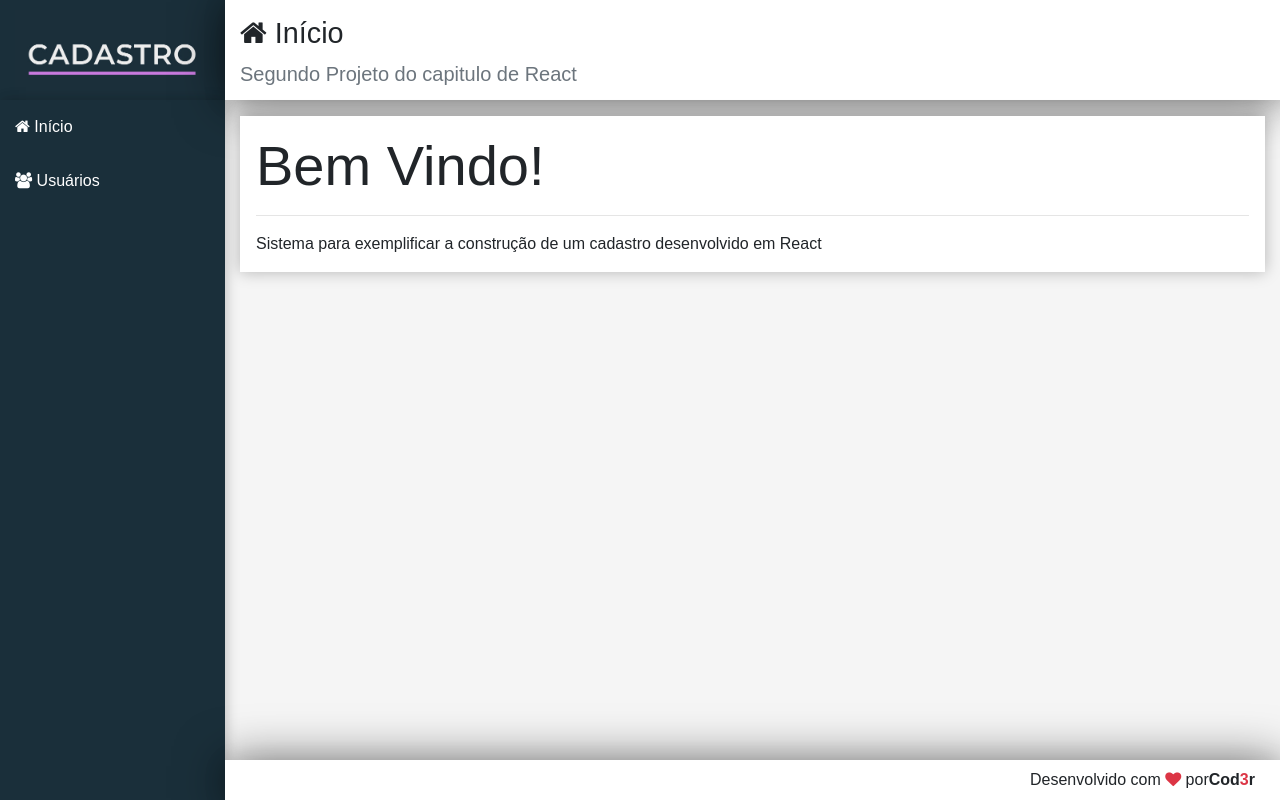
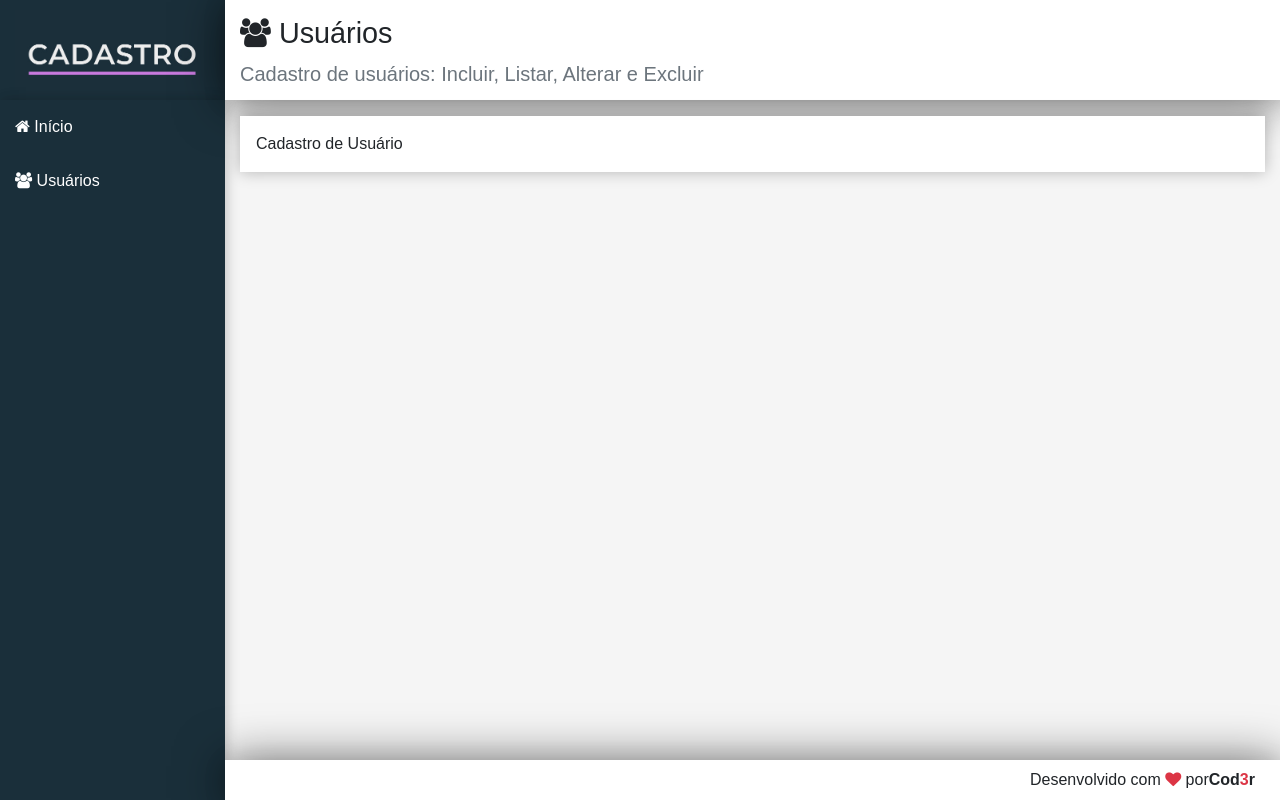
Before and after one commit to v1n1c1u5ouza/ReactJs-crud, a React (Create React App) app in the folder frontend/: page /users in a window 1280 px wide. Built offline with nearby package versions, Linux system fonts and the light colour scheme.

Commit message:
Feat: Add React-Router to manage page navegation

```diff
--- a/frontend/src/components/templates/Logo.jsx
+++ b/frontend/src/components/templates/Logo.jsx
@@ -1,11 +1,12 @@
 import "./Logo.css";
 import logo from "../../assets/img/logo.png";
 import React from "react";
+import { Link } from "react-router-dom";
 
 export default (props) => (
   <aside className="logo">
-    <a href="/" className="logo">
+    <Link to="/" className="logo">
       <img src={logo} alt="logo" />
-    </a>
+    </Link>
   </aside>
 );
--- a/frontend/src/components/templates/Nav.jsx
+++ b/frontend/src/components/templates/Nav.jsx
@@ -1,15 +1,16 @@
 import "./Nav.css";
 import React from "react";
+import { Link } from "react-router-dom";
 
 export default (props) => (
   <aside className="menu-area">
     <nav className="menu">
-      <a href="#/">
+      <Link to="/">
         <i className="fa fa-home"></i> Início
-      </a>
-      <a href="#/users">
+      </Link>
+      <Link to="/users">
         <i className="fa fa-users"></i> Usuários
-      </a>
+      </Link>
     </nav>
   </aside>
 );
--- a/frontend/src/components/user/UserCrud.jsx
+++ b/frontend/src/components/user/UserCrud.jsx
@@ -2,7 +2,7 @@
 
 import Main from "../templates/Main";
 
-const headeProps = {
+const headerProps = {
   icon: "users",
   title: "Usuários",
   subtitle: "Cadastro de usuários: Incluir, Listar, Alterar e Excluir",
@@ -10,6 +10,6 @@
 
 export default class UserCrud extends Component {
   render() {
-    return <main {...headeProps}>Cadastro de Usuário</main>;
+    return <Main {...headerProps}>Cadastro de Usuário</Main>;
   }
 }
--- a/frontend/src/main/App.jsx
+++ b/frontend/src/main/App.jsx
@@ -2,18 +2,20 @@
 import "font-awesome/css/font-awesome.min.css";
 import "./App.css";
 import React from "react";
+import { BrowserRouter } from "react-router-dom";
 
 import Logo from "../components/templates/Logo";
 import Nav from "../components/templates/Nav";
-
+import Routes from "./Routes";
 import Footer from "../components/templates/Footer";
-import Home from "../components/Home/Home";
 
 export default (props) => (
-  <div className="app">
-    <Logo />
-    <Nav />
-    <Home />
-    <Footer />
-  </div>
+  <BrowserRouter>
+    <div className="app">
+      <Logo />
+      <Nav />
+      <Routes />
+      <Footer />
+    </div>
+  </BrowserRouter>
 );
--- /dev/null
+++ b/frontend/src/main/Routes.jsx
@@ -0,0 +1,12 @@
+import React from "react";
+import { Switch, Route, Redirect } from "react-router";
+
+import Home from "../components/Home/Home";
+import UserCrud from "../components/user/UserCrud";
+
+export default (props) => (
+  <Switch>
+    <Route exact path="/" component={Home} />
+    <Route path="/users" component={UserCrud} />
+  </Switch>
+);
```
